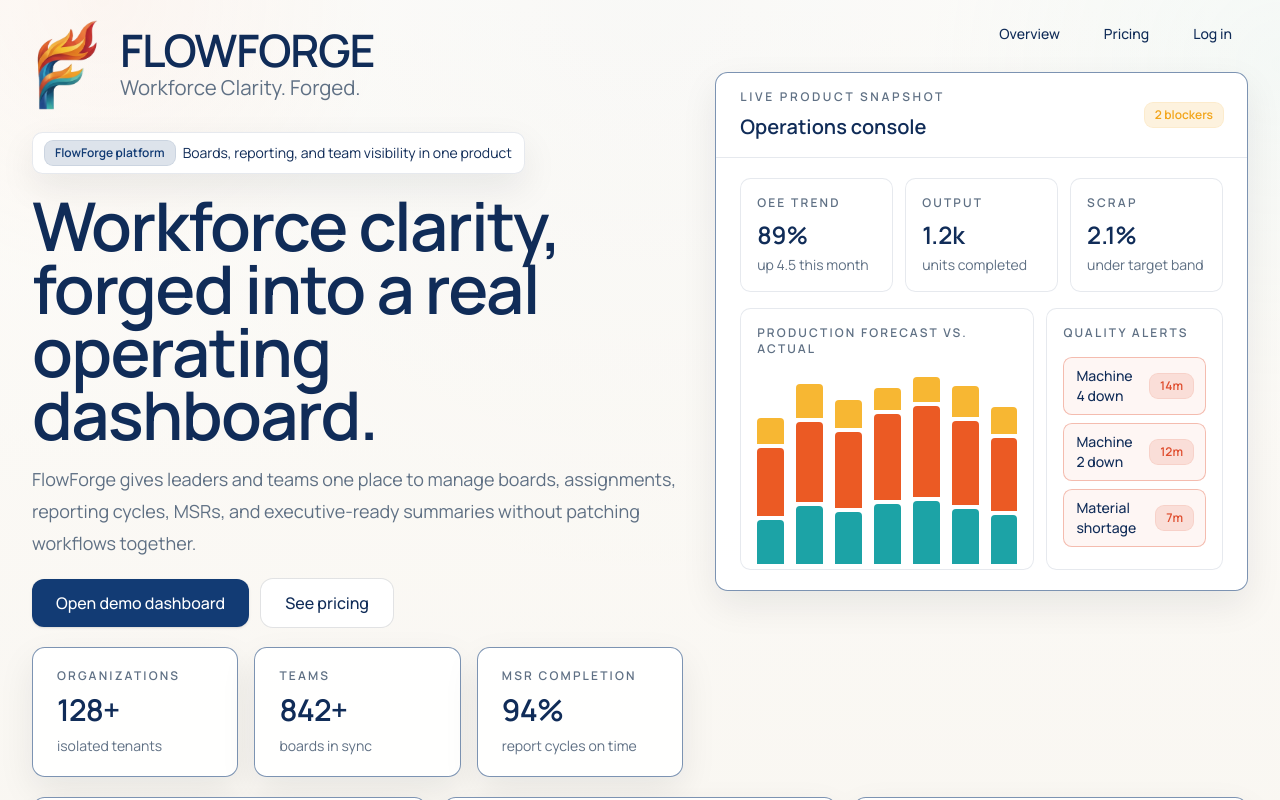
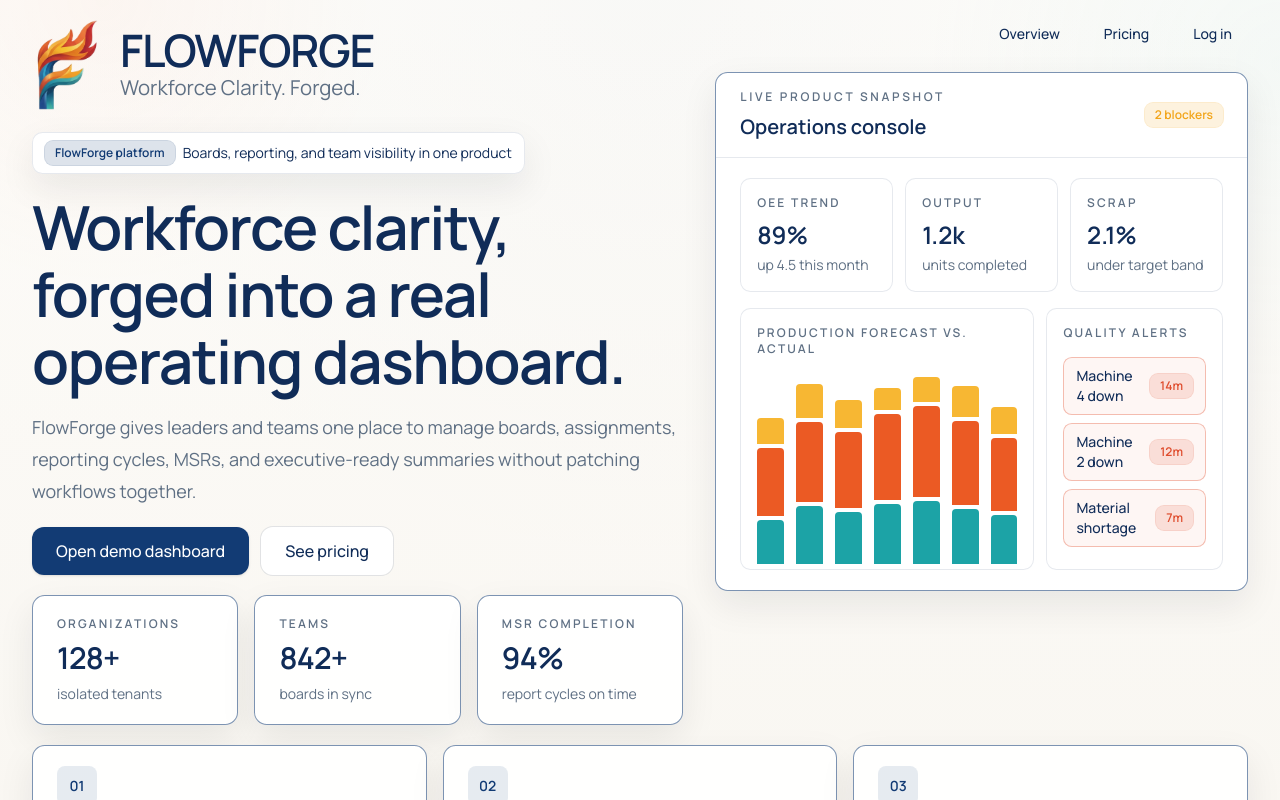
Before and after one commit to celewis23/flowforge, a Next.js app in the folder apps/web/: page / in a window 1280 px wide. Shown: the top 800 px of the page. Built offline with nearby package versions, Linux system fonts and the light colour scheme; no server answers.

Commit message:
Adjust landing hero headline size

```diff
--- a/apps/web/src/app/page.tsx
+++ b/apps/web/src/app/page.tsx
@@ -21,7 +21,7 @@ export default async function Home() {
               <span>Boards, reporting, and team visibility in one product</span>
             </div>
             <div className="space-y-4">
-              <h1 className="max-w-3xl text-[3rem] font-semibold leading-[0.94] tracking-tight text-foreground sm:text-[3.7rem] lg:text-[4.2rem]">
+              <h1 className="max-w-3xl text-[3rem] font-semibold leading-[1.1] tracking-tight text-foreground sm:text-[3.8rem] lg:text-[3.8rem]">
                 Workforce clarity, forged into a real operating dashboard.
               </h1>
               <p className="max-w-2xl text-base leading-7 text-muted-foreground sm:text-lg sm:leading-8">
```
